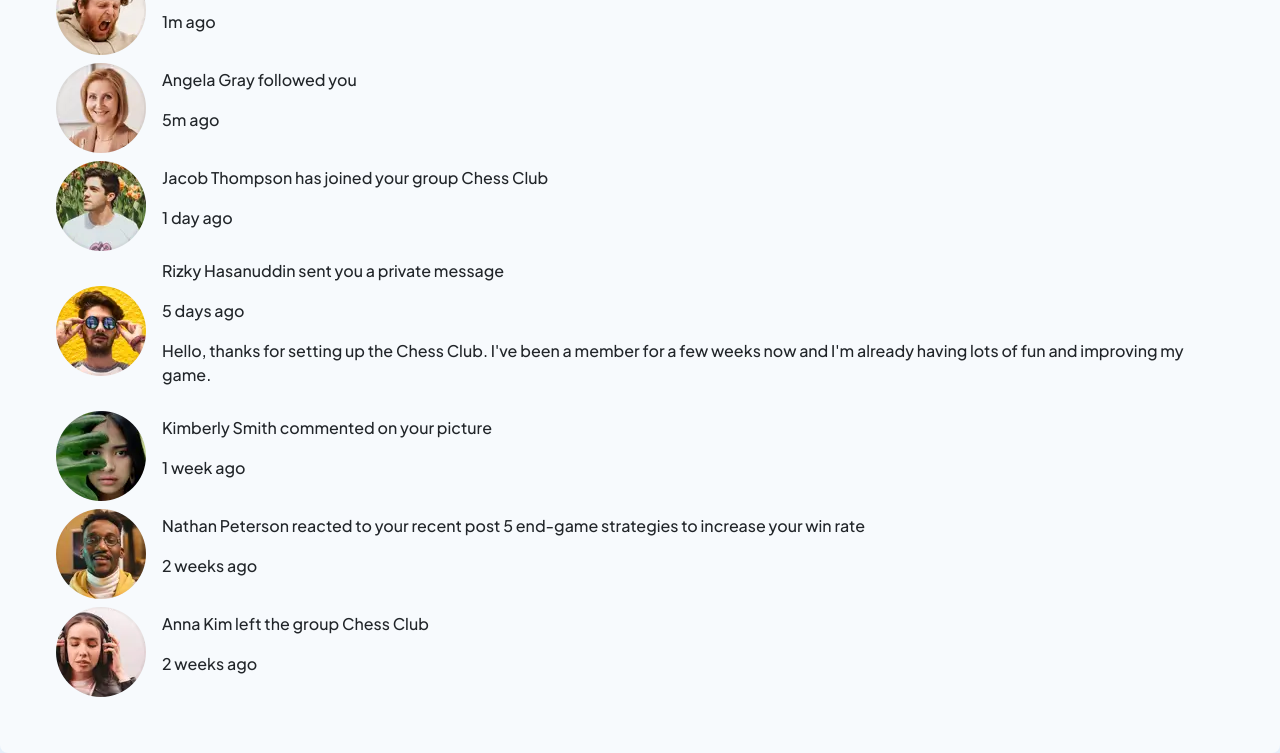
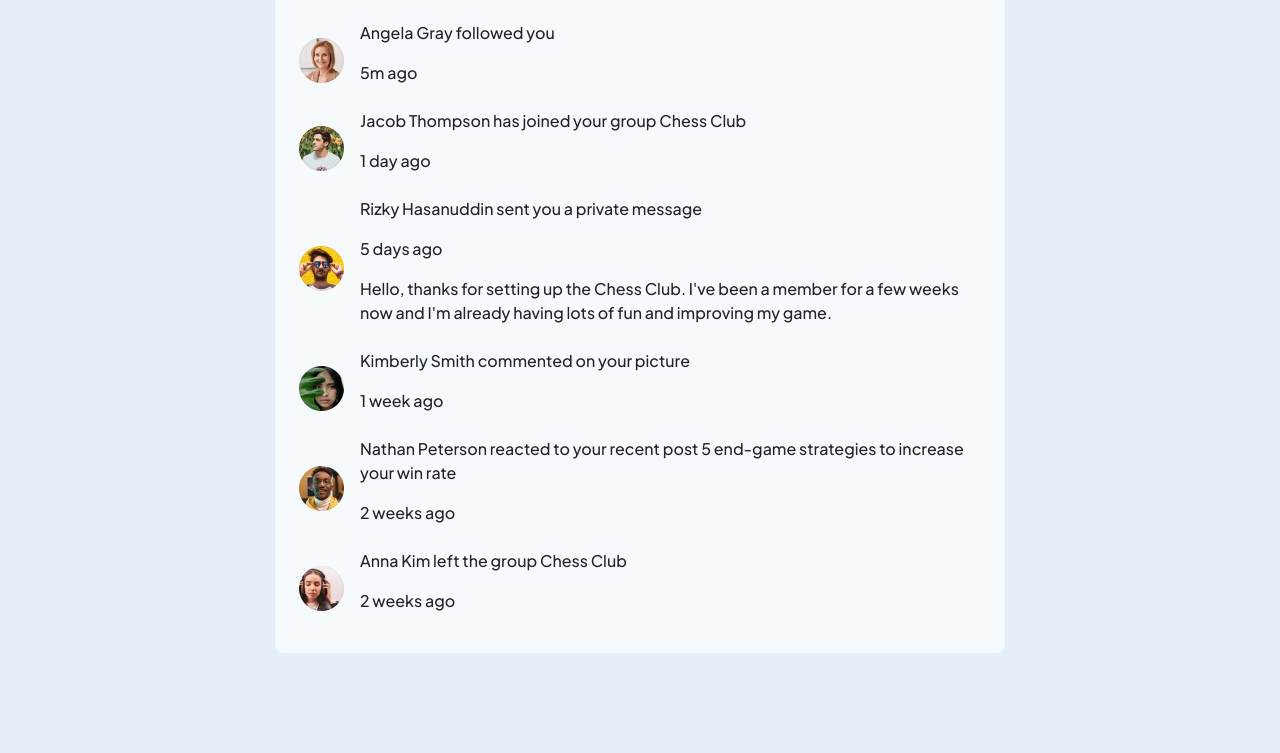
Before and after one commit to MahdiSohaily/notifications-page-demo, a website: page index.html in a window 1280 px wide. Shown: the part 153-906 px from the top of the page. After the commit the page ends 806 px from the top, so only its background shows below. Drawn offline with Linux system fonts and the light colour scheme.

Commit message:
Add profile image default size

```diff
--- a/index.html
+++ b/index.html
@@ -17,14 +17,14 @@
 
 <body class="bg-light-grayish-blue-200">
   <main class="d-flex justify-content-center align-items-center">
-    <section class="bg-Very-light-grayish-blue rounded rounded-3 p-5" aria-labelledby="notification-area">
+    <section class="notification-area bg-Very-light-grayish-blue rounded rounded-3 p-3" aria-labelledby="notification-area">
       <header class="d-flex justify-content-sm-between align-items-center">
         <h1 id="notification-area" class="fw-800">Notifications <span class="badge bg-Very-dark-blue">3</span></h1>
         <p>Mark all as read</p>
       </header>
       <div class="notification-container">
         <div class="notification d-flex align-items-center gap-3 m-2">
-          <img src="./public/assets/images/avatar-mark-webber.webp" alt="user profile">
+          <img width="45" height="45" src="./public/assets/images/avatar-mark-webber.webp" alt="user profile">
           <div class="details">
             <p class="description">
               <span class="user-name">Mark Webber</span>
@@ -35,7 +35,7 @@
           </div>
         </div>
         <div class="notification d-flex align-items-center gap-3 m-2">
-          <img src="./public/assets/images/avatar-angela-gray.webp" alt="user profile">
+          <img width="45" height="45" src="./public/assets/images/avatar-angela-gray.webp" alt="user profile">
           <div class="details">
             <p class="description">
               <span class="user-name">Angela Gray</span>
@@ -45,7 +45,7 @@
           </div>
         </div>
         <div class="notification d-flex align-items-center gap-3 m-2">
-          <img src="./public/assets/images/avatar-jacob-thompson.webp" alt="user profile">
+          <img width="45" height="45" src="./public/assets/images/avatar-jacob-thompson.webp" alt="user profile">
           <div class="details">
             <p class="description">
               <span class="user-name">Jacob Thompson</span>
@@ -56,7 +56,7 @@
           </div>
         </div>
         <div class="notification d-flex align-items-center gap-3 m-2">
-          <img src="./public/assets/images/avatar-rizky-hasanuddin.webp" alt="user profile">
+          <img width="45" height="45" src="./public/assets/images/avatar-rizky-hasanuddin.webp" alt="user profile">
           <div class="details">
             <p class="description">
               <span class="user-name">Rizky Hasanuddin</span>
@@ -72,7 +72,7 @@
           </div>
         </div>
         <div class="notification d-flex align-items-center gap-3 m-2">
-          <img src="./public/assets/images/avatar-kimberly-smith.webp" alt="user profile">
+          <img width="45" height="45" src="./public/assets/images/avatar-kimberly-smith.webp" alt="user profile">
           <div class="details">
             <p class="description">
               <span class="user-name">Kimberly Smith</span>
@@ -82,7 +82,7 @@
           </div>
         </div>
         <div class="notification d-flex align-items-center gap-3 m-2">
-          <img src="./public/assets/images/avatar-nathan-peterson.webp" alt="user profile">
+          <img width="45" height="45" src="./public/assets/images/avatar-nathan-peterson.webp" alt="user profile">
           <div class="details">
             <p class="description">
               <span class="user-name">Nathan Peterson</span>
@@ -93,7 +93,7 @@
           </div>
         </div>
         <div class="notification d-flex align-items-center gap-3 m-2">
-          <img src="./public/assets/images/avatar-anna-kim.webp" alt="user profile">
+          <img width="45" height="45" src="./public/assets/images/avatar-anna-kim.webp" alt="user profile">
           <div class="details">
             <p class="description">
               <span class="user-name">Anna Kim</span>
--- a/src/sass/styles.scss
+++ b/src/sass/styles.scss
@@ -33,3 +33,9 @@ $utilities: (
 @import '../../node_modules/bootstrap/scss/utilities';
 
 @import '../../node_modules/bootstrap/scss/bootstrap';
+
+// custom styles
+.notification-area {
+  flex: 1;
+  max-width: min(95%, 730px);
+}
```
Also changed, not shown: public/css/styles.css, 1 other file.
